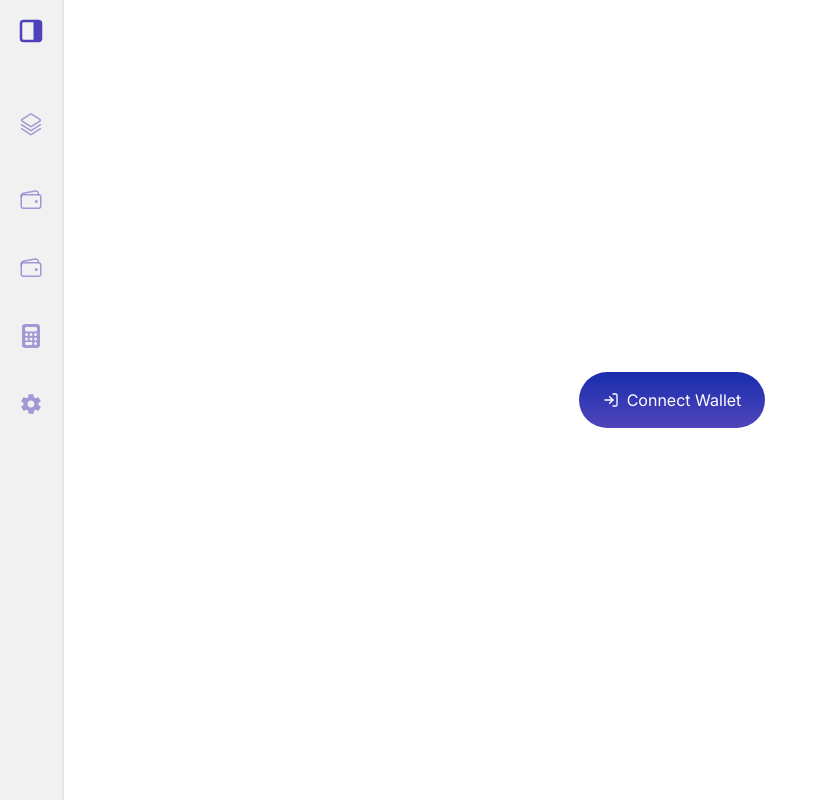
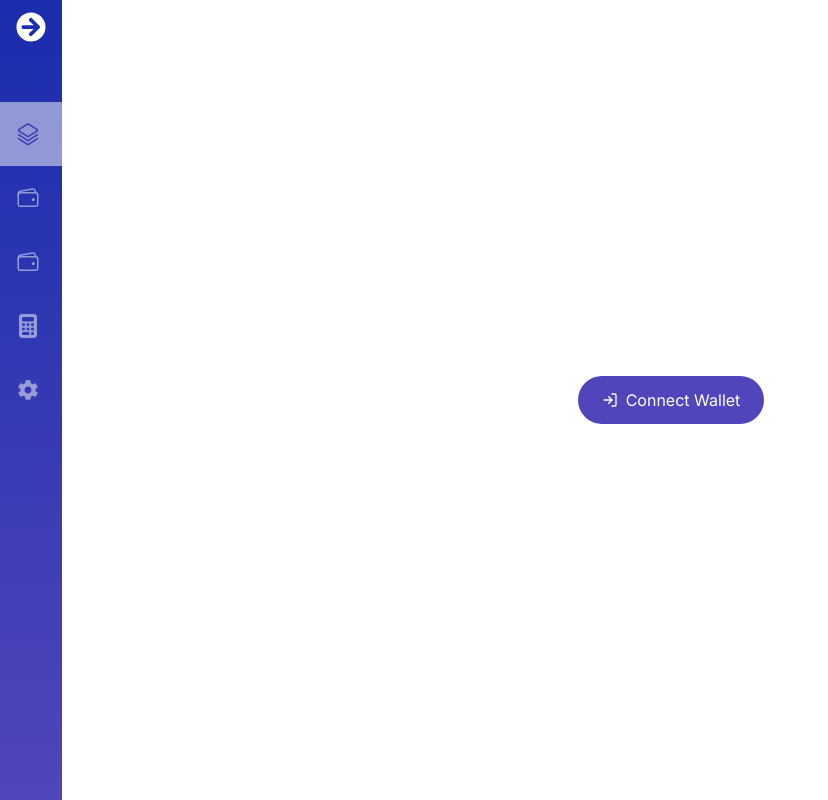
Before and after one commit to saadaltafofficial/injective-multihelper-app, a React (Vite) app: page /app in a window 1280 px wide. Shown: the whole page, without its empty margins (0-828 px from the left). Built offline with nearby package versions, Linux system fonts and the light colour scheme; what @injectivelabs/networks would draw is missing.

Commit message:
Refactor MainPage and Sidebar components; update button styles and add active option handling for improved user experience

```diff
--- a/src/components/Sidebar.tsx
+++ b/src/components/Sidebar.tsx
@@ -1,17 +1,18 @@
 import React from 'react';
-import { TbLayoutSidebarFilled, TbLayoutSidebarRightFilled } from "react-icons/tb";
 import { GoStack } from "react-icons/go";
 import { IoWalletOutline } from "react-icons/io5";
-// import { GrTransaction } from "react-icons/gr";
 import { FaCalculator } from "react-icons/fa6";
-import { IoMdSettings } from "react-icons/io"; // Import icon for the new button
+import { IoMdSettings } from "react-icons/io";
+import { FaArrowCircleRight, FaArrowCircleLeft } from "react-icons/fa";
+
 
 interface SidebarProps {
   setActiveOption: (option: string) => void;
   isWalletConnected: boolean;
+  activeoption: string;
 }
 
-const Sidebar: React.FC<SidebarProps> = ({ setActiveOption, isWalletConnected }) => {
+const Sidebar: React.FC<SidebarProps> = ({ setActiveOption, isWalletConnected, activeoption }) => {
   const [isOpen, setIsOpen] = React.useState(false);
 
   const handleToggle = () => {
@@ -27,54 +28,53 @@ const Sidebar: React.FC<SidebarProps> = ({ setActiveOption, isWalletConnected })
   };
 
   return (
-    <div className={`relative  ${isOpen ? 'w-64' : 'w-16'} bg-[#F1F1F2] text-[#8E8F87] flex justify-center transition-all duration-300 font-[inter] font-medium border-[##8E8F87] border-r-2 `}>
-      <button
-        onClick={handleToggle}
-        className="absolute top-4 right-4  text-white"
-      >
-        {isOpen ? <TbLayoutSidebarFilled className="text-3xl text-custom-blue" /> : <TbLayoutSidebarRightFilled className="text-3xl text-custom-blue" />}
-      </button>
-      <div className="flex flex-col mt-24 space-y-5">
+    <div className={`${isOpen ? 'w-72' : 'w-16'} bg-gradient-to-b from-[#192DAD] to-custom-blue text-[#fffffc]`}>
+      <div className="flex flex-col w-full">
+        <button
+          onClick={handleToggle}
+          className="flex items-center text-3xl px-4 py-3 hover:duration-500"
+        >
+          {isOpen ? <FaArrowCircleLeft/> : <FaArrowCircleRight />}
+        </button>
         <button
           onClick={() => handleOptionClick('Multisender')}
-
-          className={`flex items-center px-4 py-2 hover:bg-[#F0F0EF] m-2 rounded-md  ${!isWalletConnected && 'opacity-50 cursor-not-allowed'}`}
+          className={`flex items-center mt-12 px-4 py-5 hover:bg-[#fffffc] hover:duration-500  hover:text-custom-blue ${activeoption === "Multisender" ? "bg-[#fffffc] text-custom-blue": ""} ${!isWalletConnected && 'opacity-50 cursor-not-allowed'}`}
           disabled={!isWalletConnected}
         >
-          <GoStack className="text-2xl text-custom-blue" style={{ marginBottom: isOpen ? 0 : '0.5rem' }} />
+          <GoStack className="text-2xl" />
           {isOpen && <span className="ml-6">Multisender</span>}
         </button>
         <button
           onClick={() => handleOptionClick('Token Holders')}
-          className={`flex items-center px-4 py-2 hover:bg-[#F0F0EF] m-2 rounded-md ${!isWalletConnected && 'opacity-50 cursor-not-allowed'}`}
+          className={`flex items-center px-4 py-5 hover:bg-[#fffffc] hover:duration-200 hover:text-custom-blue ${activeoption === "Token Holders" ? "bg-[#fffffc] text-custom-blue": ""} ${!isWalletConnected && 'opacity-50 cursor-not-allowed'}`}
           disabled={!isWalletConnected}
         >
-          <IoWalletOutline className="text-2xl text-custom-blue" style={{ marginBottom: isOpen ? 0 : '0.5rem' }} />
+          <IoWalletOutline className="text-2xl"/>
           {isOpen && <span className="ml-6">Token Holders</span>}
         </button>
         <button
           onClick={() => handleOptionClick('Create Tokens')}
-          className={`flex items-center px-4 py-2 hover:bg-[#F0F0EF] m-2 rounded-md ${!isWalletConnected && 'opacity-50 cursor-not-allowed'}`}
+          className={`flex items-center px-4 py-5 hover:bg-[#fffffc] hover:duration-200 hover:text-custom-blue ${activeoption === "Create Tokens" ? "bg-[#fffffc] text-custom-blue": ""} ${!isWalletConnected && 'opacity-50 cursor-not-allowed'}`}
           disabled={!isWalletConnected}
         >
-          <IoWalletOutline className="text-2xl text-custom-blue" style={{ marginBottom: isOpen ? 0 : '0.5rem' }} />
+          <IoWalletOutline className="text-2xl"/>
           {isOpen && <span className="ml-6">Create Tokens</span>}
         </button>
         <button
           onClick={() => handleOptionClick('Gas Calculator')}
-          className={`flex items-center px-4 py-2 hover:bg-[#F0F0EF] m-2 rounded-md ${!isWalletConnected && 'opacity-50 cursor-not-allowed'}`}
+          className={`flex items-center px-4 py-5 hover:bg-[#fffffc] hover:duration-200 hover:text-custom-blue ${activeoption === "Gas Calculator" ? "bg-[#fffffc] text-custom-blue": ""} ${!isWalletConnected && 'opacity-50 cursor-not-allowed'}`}
           disabled={!isWalletConnected}
         >
-          <FaCalculator className="text-2xl text-custom-blue" style={{ marginBottom: isOpen ? 0 : '0.5rem' }} />
+          <FaCalculator className="text-2xl"/>
           {isOpen && <span className="ml-6">Gas Calculator</span>}
         </button>
         {/* Settings Button Styled Like Other Buttons */}
         <button
           onClick={() => handleOptionClick('Injective Address')}
-          className={`flex items-center px-4 py-2 hover:bg-[#F0F0EF] m-2 rounded-md ${!isWalletConnected && 'opacity-50 cursor-not-allowed'}`}
+          className={`flex items-center px-4 py-5 hover:bg-[#fffffc] hover:duration-200 hover:text-custom-blue ${activeoption === "Injective Address" ? "bg-[#fffffc] text-custom-blue": ""} ${!isWalletConnected && 'opacity-50 cursor-not-allowed'}`}
           disabled={!isWalletConnected}
         >
-          <IoMdSettings className="text-2xl text-custom-blue" style={{ marginBottom: isOpen ? 0 : '0.5rem' }} />
+          <IoMdSettings className="text-2xl"/>
           {isOpen && <span className="ml-6">Injective Address</span>}
         </button>
       </div>
--- a/src/pages/MainPage.tsx
+++ b/src/pages/MainPage.tsx
@@ -72,13 +72,13 @@ const MainPage: React.FC = () => {
   return (
     <>
       <header className="flex h-screen">
-        <Sidebar setActiveOption={setActiveOption} isWalletConnected={isWalletConnected} />
+        <Sidebar setActiveOption={setActiveOption} isWalletConnected={isWalletConnected} activeoption={activeOption}/>
         <section className='w-full p-4'>
           {!isWalletConnected ? (
             <div className='flex w-full h-full justify-center items-center'>
               <button
                 onClick={connectWallet}
-                className="flex items-center px-6 py-4 bg-gradient-to-b from-[#192DAD] to-custom-blue text-white rounded-full hover:scale-[2rem] duration-150"
+                className="flex items-center px-6 py-3 bg-custom-blue text-white rounded-full hover:scale-[103%] hover:duration-300"
               >
                 <FiLogIn className="mr-2" />
                 Connect Wallet
--- a/src/pages/Multisender.tsx
+++ b/src/pages/Multisender.tsx
@@ -230,8 +230,10 @@ const Multisender: React.FC = () => {
 
   return (
     <>
+      <main className='h-[30vh]'>
         {!showGasFeeSection ? (
-        <section className='border p-3 rounded-lg text-gray-700 text-sm'>
+          <section className='border p-3 rounded-lg text-gray-700 text-sm h-full flex flex-col justify-between'>
+            <div>
               <label>
                 Select Token:
                 <select
@@ -256,16 +258,17 @@ const Multisender: React.FC = () => {
                   className="p-2 border rounded-lg block mt-1 w-52 cursor-pointer"
                 />
               </label>
-          <div className="flex justify-between items-end mt-4">
+            </div>
+            <div className="flex justify-between items-end">
               <div className='flex items-end'>
                 <div className="relative group">
-              <AiFillQuestionCircle className="h-6 w-6 cursor-pointer"/>
+                  <AiFillQuestionCircle className="h-6 w-6 mr-4 cursor-pointer" />
                   <div className="absolute left-44 -translate-x-1/2 mt-2 w-96 bg-gray-700 text-white p-2 rounded-lg hidden group-hover:block">
                     {`Make sure addresses are exactly as shown: \ninj1y33jq32shhfgy89mawsg3c7savs257elnf254l,1.23\ninj1y33jq32shhfgy89mawsg3c7savs257elnf254l,2.4\ninj1y33jq32shhfgy89mawsg3c7savs257elnf254l,8`}
                   </div>
                 </div>
                 {status && (
-              <div className={`p-2 border ml-2 rounded-lg transition-opacity duration-500 ease-in-out ${showStatus ? 'opacity-100' : 'opacity-0'} bg-blue-100 text-blue-500 border-blue-300`}>
+                  <div className={`p-2 border rounded-lg transition-opacity duration-500 ease-in-out ${showStatus ? 'opacity-100' : 'opacity-0'} bg-blue-100 text-blue-500 border-blue-300`}>
                     {status}
                   </div>
                 )}
@@ -273,14 +276,16 @@ const Multisender: React.FC = () => {
 
               <button
                 onClick={() => setShowGasFeeSection(true)}
-              className="bg-gradient-to-b from-[#192DAD] to-custom-blue text-white px-4 py-2 rounded-full hover:to-custom-blue"
+                className="bg-custom-blue text-white px-6 py-2 rounded-full hover:scale-[103%] hover:duration-300"
               >
                 Send Tokens
               </button>
             </div>
           </section>
+
         ) : (
-        <section className="border p-3 rounded-lg text-gray-700 text-sm">
+
+          <section className="border p-3 rounded-lg text-gray-700 text-sm h-full flex flex-col justify-between">
             <div className='flex flex-col items-center'>
               <div className='flex w-full flex-col items-center my-8'>
                 <input
@@ -308,10 +313,10 @@ const Multisender: React.FC = () => {
               </div>
               <span className='font-medium text-lg text-gray-500'>{gasFee * 160000000 / 1e18} INJ</span>
             </div>
-          <div className='flex justify-between items-center mt-4'>
-            <div className="flex justify-center items-end">
+            <div className='flex justify-between items-end'>
+              <div className='flex items-end'>
                 <div className="relative group">
-                <AiFillQuestionCircle className="h-6 icon w-6 mr-4 text-gray-700 cursor-pointer" />
+                  <AiFillQuestionCircle className="h-6 w-6 mr-4 text-gray-700 cursor-pointer" />
                   <div className="absolute left-44 -translate-x-1/2 mt-2 w-96 bg-gray-700 text-white text-sm rounded-lg py-2 px-4 hidden group-hover:block transition-opacity duration-300">
                     <p>
                       Adjust the slider to set the desired gas fee for your transaction. The selected fee will be applied based on the value shown on the scale. Ensure it meets the network requirements for a smooth transaction. For more details, visit
@@ -329,13 +334,13 @@ const Multisender: React.FC = () => {
               <div>
                 <button
                   onClick={() => setShowGasFeeSection(false)}
-                className="border  text-gray-400 py-2 px-5 rounded-full hover:text-gray-500 hover:border-gray-500 hover:font-semibold"
+                  className="border text-[#b9bbc5] hover:text-[#6d728c] px-6 py-2 rounded-full hover:border-[#6d728c] hover:scale-[103%] hover:duration-300"
                 >
                   Back
                 </button>
                 <button
                   onClick={handleSend}
-                className="bg-gradient-to-b from-[#192DAD] to-custom-blue text-white px-4 py-2 rounded-full hover:to-custom-blue ml-2"
+                  className="bg-custom-blue text-white px-6 py-2 rounded-full hover:scale-[103%] hover:duration-300 ml-2"
                 >
                   Confirm Transaction
                 </button>
@@ -343,9 +348,10 @@ const Multisender: React.FC = () => {
             </div>
           </section>
         )}
+      </main>
 
       {/* Transaction Hashes Display */}
-      <section className='mt-4 p-4 border rounded-lg text-gray-700'>
+      <section className='mt-4 p-4 border rounded-lg text-gray-700 h-full'>
         <h3 className="font-semibold text-lg mb-4">Transaction History</h3>
         {sortedTransactions.length > 0 && (
           <div className='overflow-hidden px-4'>
@@ -364,7 +370,7 @@ const Multisender: React.FC = () => {
                     <tr key={tx.hash} className={`py-4 border-y flex items-center justify-start gap-20`} >
                       {timestamp}
                       ({tx.network})
-                      <li className= 'text-left'>
+                      <li className='text-left'>
                         <a
                           href={`${explorerUrl}${tx.hash}`}
                           target="_blank"
```
Lines whose indentation alone changed are shown as unchanged.
